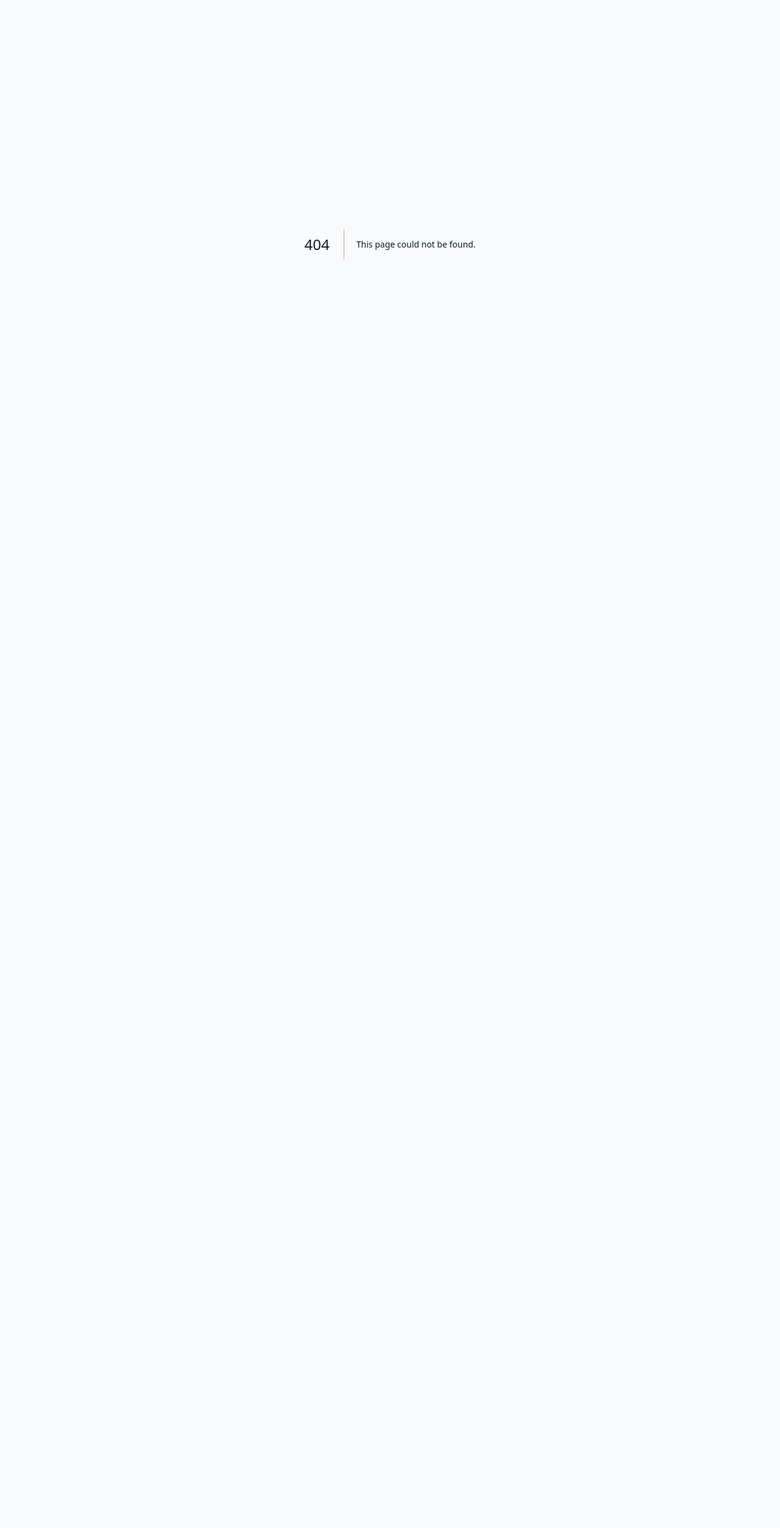
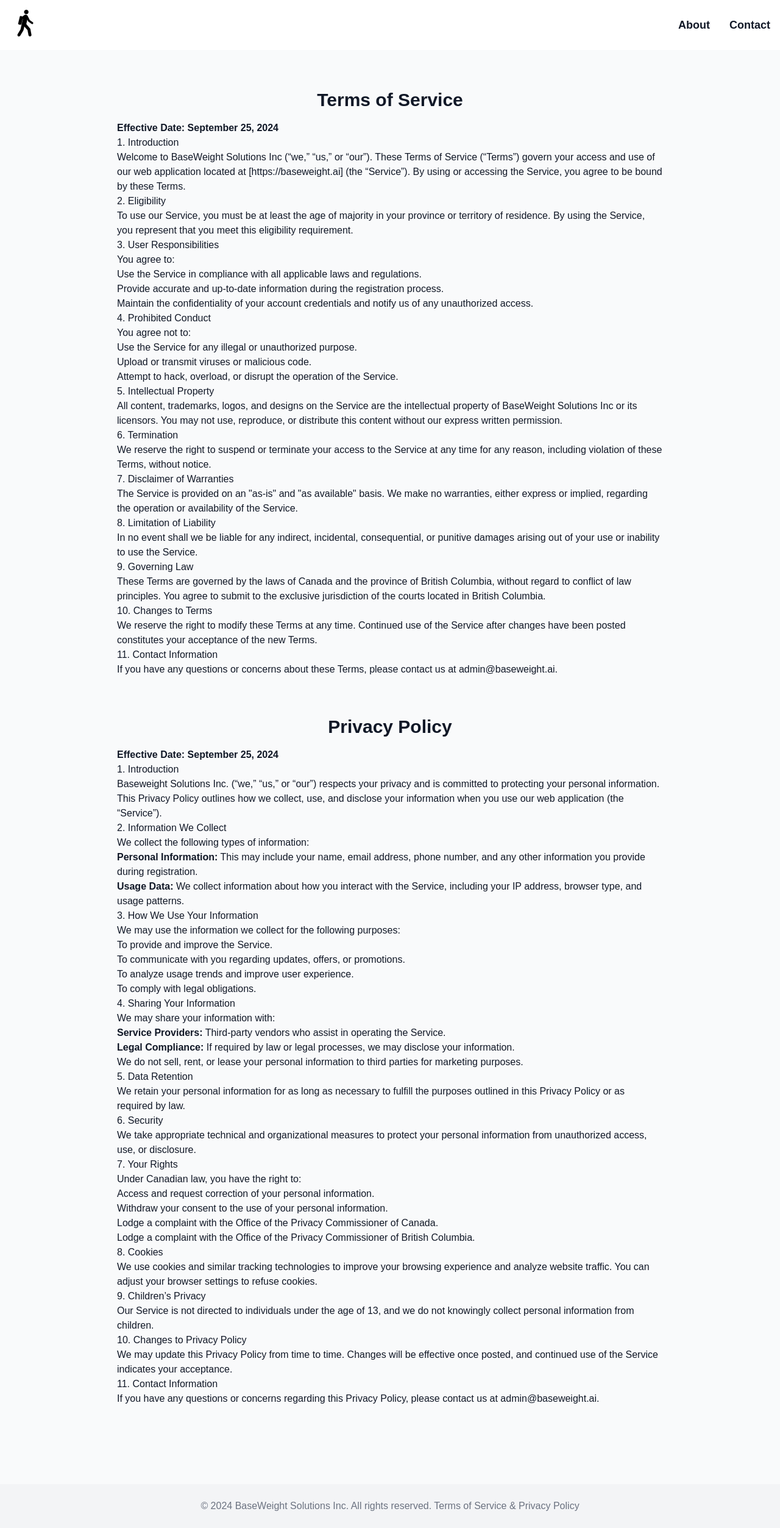
Before and after one commit to baseweight/baseweight.ai, a Next.js app: page /terms in a window 1280 px wide. Before the commit this address had no page. Shown: the whole page at 61% size. Before the commit the page ends 800 px from the top, so only its background shows below. Built offline with nearby package versions, Linux system fonts and the light colour scheme.

Commit message:
Adding the Terms of Service and Privacy Policy for the Web Form and the Mailchimp Newsletter Sign-Up

```diff
--- /dev/null
+++ b/app/api/subscribe.ts
@@ -0,0 +1,46 @@
+import type { NextApiRequest, NextApiResponse } from 'next';
+
+export default async function handler(
+	req: NextApiRequest,
+	res: NextApiResponse
+) {
+	const { email } = JSON.parse(req.body);
+
+	if (!email) {
+		res.status(401).json({ error: 'Email is required' });
+		return;
+	}
+
+	const mailChimpData = {
+		members: [
+			{
+				email_address: email,
+				status: 'subscribed',
+			},
+		],
+	};
+
+	try {
+		const audienceId = process.env.MAILCHIMP_AUDIENCE_ID as string;
+		const URL = `https://us1.api.mailchimp.com/3.0/lists/${audienceId}`;
+		const response = await fetch(URL, {
+			method: 'POST',
+			headers: {
+				Authorization: `auth ${process.env.MAILCHIMP_API_KEY as string}`,
+			},
+			body: JSON.stringify(mailChimpData),
+		});
+
+		const data = await response.json();
+		// Error handling.
+		if (data.errors[0]?.error) {
+			res.status(401).json({ error: data.errors[0].error });
+		} else {
+			res.status(200).json({ success: true });
+		}
+	} catch (e) {
+		res
+			.status(401)
+			.json({ error: 'Something went wrong, please try again later.' });
+	}
+}
--- a/app/components/Footer.tsx
+++ b/app/components/Footer.tsx
@@ -1,7 +1,9 @@
+import Link from 'next/link';
+
 export default function Footer() {
   return (
     <footer className="bg-gray-100 py-6 text-center">
-      <p className="text-gray-500">&copy; 2024 BaseWeight Solutions Inc. All rights reserved.</p>
+      <p className="text-gray-500">&copy; 2024 BaseWeight Solutions Inc. All rights reserved. <Link href="/terms">Terms of Service & Privacy Policy</Link></p>
     </footer>
   );
 }
--- a/app/components/Header.tsx
+++ b/app/components/Header.tsx
@@ -5,7 +5,7 @@ export default function Header() {
   return (
     <header className="flex justify-between items-center p-4 bg-white shadow-sm">
       <Link href="/">
-      <Image src="/BaseWeightMascot.svg" alt="BaseWeight Logo" width={100} height={25} />
+      <Image src="/BaseWeightMascot.svg" alt="BaseWeight Logo" width={50} height={25} />
       </Link>
       <nav>
         <ul className="flex space-x-8">
--- /dev/null
+++ b/app/terms/page.tsx
@@ -0,0 +1,132 @@
+import Image from 'next/image';
+import Header from '../components/Header';
+import Footer from '../components/Footer';
+
+export default function About() {
+  return (
+    <>
+      <Header />
+
+      <main className="bg-gray-50 py-16 px-8">
+
+        <section className="text-center max-w-4xl mx-auto mb-16">
+        <h2 className="text-3xl font-bold mb-4">Terms of Service</h2>
+        <div className="text-left">
+        <p><strong>Effective Date: September 25, 2024</strong></p>
+
+        <h2>1. Introduction</h2>
+        <p>Welcome to BaseWeight Solutions Inc (“we,” “us,” or “our”). These Terms of Service (“Terms”) govern your access and use of our web application located at [https://baseweight.ai] (the “Service”). By using or accessing the Service, you agree to be bound by these Terms.</p>
+
+        <h2>2. Eligibility</h2>
+        <p>To use our Service, you must be at least the age of majority in your province or territory of residence. By using the Service, you represent that you meet this eligibility requirement.</p>
+
+        <h2>3. User Responsibilities</h2>
+        <p>You agree to:
+            <ul>
+                <li>Use the Service in compliance with all applicable laws and regulations.</li>
+                <li>Provide accurate and up-to-date information during the registration process.</li>
+                <li>Maintain the confidentiality of your account credentials and notify us of any unauthorized access.</li>
+            </ul>
+        </p>
+
+        <h2>4. Prohibited Conduct</h2>
+        <p>You agree not to:
+            <ul>
+                <li>Use the Service for any illegal or unauthorized purpose.</li>
+                <li>Upload or transmit viruses or malicious code.</li>
+                <li>Attempt to hack, overload, or disrupt the operation of the Service.</li>
+            </ul>
+        </p>
+
+        <h2>5. Intellectual Property</h2>
+        <p>All content, trademarks, logos, and designs on the Service are the intellectual property of BaseWeight Solutions Inc or its licensors. You may not use, reproduce, or distribute this content without our express written permission.</p>
+
+        <h2>6. Termination</h2>
+        <p>We reserve the right to suspend or terminate your access to the Service at any time for any reason, including violation of these Terms, without notice.</p>
+
+        <h2>7. Disclaimer of Warranties</h2>
+        <p>The Service is provided on an "as-is" and "as available" basis. We make no warranties, either express or implied, regarding the operation or availability of the Service.</p>
+
+        <h2>8. Limitation of Liability</h2>
+        <p>In no event shall we be liable for any indirect, incidental, consequential, or punitive damages arising out of your use or inability to use the Service.</p>
+
+        <h2>9. Governing Law</h2>
+        <p>These Terms are governed by the laws of Canada and the province of British Columbia, without regard to conflict of law principles. You agree to submit to the exclusive jurisdiction of the courts located in British Columbia.</p>
+
+        <h2>10. Changes to Terms</h2>
+        <p>We reserve the right to modify these Terms at any time. Continued use of the Service after changes have been posted constitutes your acceptance of the new Terms.</p>
+
+        <h2>11. Contact Information</h2>
+        <p>If you have any questions or concerns about these Terms, please contact us at admin@baseweight.ai.</p>
+        </div>
+        </section>
+
+        <section className="text-center max-w-4xl mx-auto mb-16">
+        <h2 className="text-3xl font-bold mb-4">Privacy Policy</h2>
+        <div className="text-left">
+        <p><strong>Effective Date: September 25, 2024</strong></p>
+
+        <h2>1. Introduction</h2>
+        <p>Baseweight Solutions Inc. (“we,” “us,” or “our”) respects your privacy and is committed to protecting your personal information. This Privacy Policy outlines how we collect, use, and disclose your information when you use our web application (the “Service”).</p>
+
+        <h2>2. Information We Collect</h2>
+        <p>We collect the following types of information:</p>
+        <ul>
+            <li><strong>Personal Information:</strong> This may include your name, email address, phone number, and any other information you provide during registration.</li>
+            <li><strong>Usage Data:</strong> We collect information about how you interact with the Service, including your IP address, browser type, and usage patterns.</li>
+        </ul>
+
+        <h2>3. How We Use Your Information</h2>
+        <p>We may use the information we collect for the following purposes:</p>
+        <ul>
+            <li>To provide and improve the Service.</li>
+            <li>To communicate with you regarding updates, offers, or promotions.</li>
+            <li>To analyze usage trends and improve user experience.</li>
+            <li>To comply with legal obligations.</li>
+        </ul>
+
+        <h2>4. Sharing Your Information</h2>
+        <p>We may share your information with:</p>
+        <ul>
+            <li><strong>Service Providers:</strong> Third-party vendors who assist in operating the Service.</li>
+            <li><strong>Legal Compliance:</strong> If required by law or legal processes, we may disclose your information.</li>
+        </ul>
+        <p>We do not sell, rent, or lease your personal information to third parties for marketing purposes.</p>
+
+        <h2>5. Data Retention</h2>
+        <p>We retain your personal information for as long as necessary to fulfill the purposes outlined in this Privacy Policy or as required by law.</p>
+
+        <h2>6. Security</h2>
+        <p>We take appropriate technical and organizational measures to protect your personal information from unauthorized access, use, or disclosure.</p>
+
+        <h2>7. Your Rights</h2>
+        <p>Under Canadian law, you have the right to:</p>
+        <ul>
+            <li>Access and request correction of your personal information.</li>
+            <li>Withdraw your consent to the use of your personal information.</li>
+            <li>Lodge a complaint with the Office of the Privacy Commissioner of Canada.</li>
+            <li>Lodge a complaint with the Office of the Privacy Commissioner of British Columbia.</li>
+        </ul>
+
+        <h2>8. Cookies</h2>
+        <p>We use cookies and similar tracking technologies to improve your browsing experience and analyze website traffic. You can adjust your browser settings to refuse cookies.</p>
+
+        <h2>9. Children’s Privacy</h2>
+        <p>Our Service is not directed to individuals under the age of 13, and we do not knowingly collect personal information from children.</p>
+
+        <h2>10. Changes to Privacy Policy</h2>
+        <p>We may update this Privacy Policy from time to time. Changes will be effective once posted, and continued use of the Service indicates your acceptance.</p>
+
+        <h2>11. Contact Information</h2>
+        <p>If you have any questions or concerns regarding this Privacy Policy, please contact us at admin@baseweight.ai.</p>
+        </div>
+        </section>
+
+
+
+      </main>
+
+      <Footer />
+    </>
+  );
+}
```
